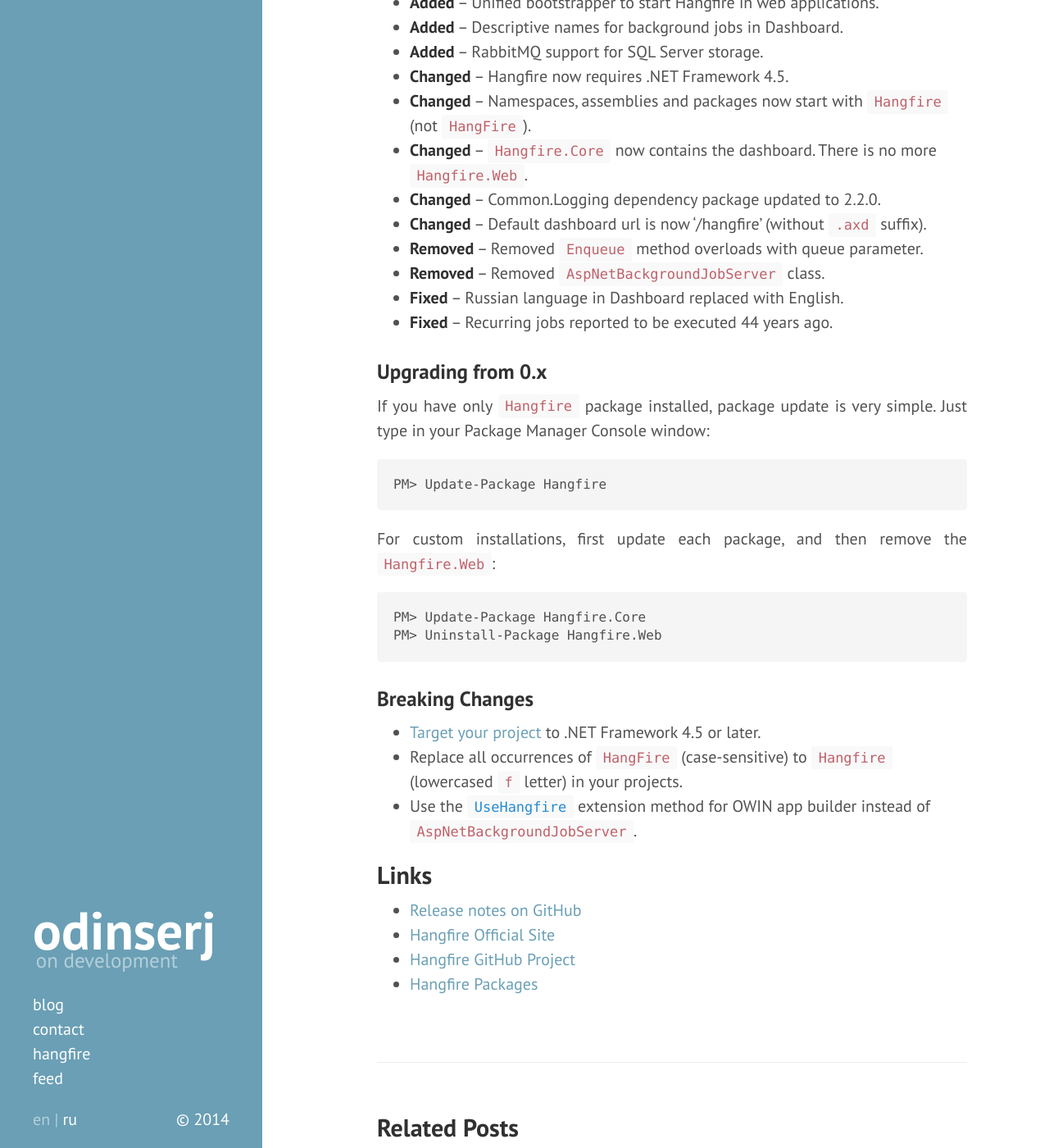
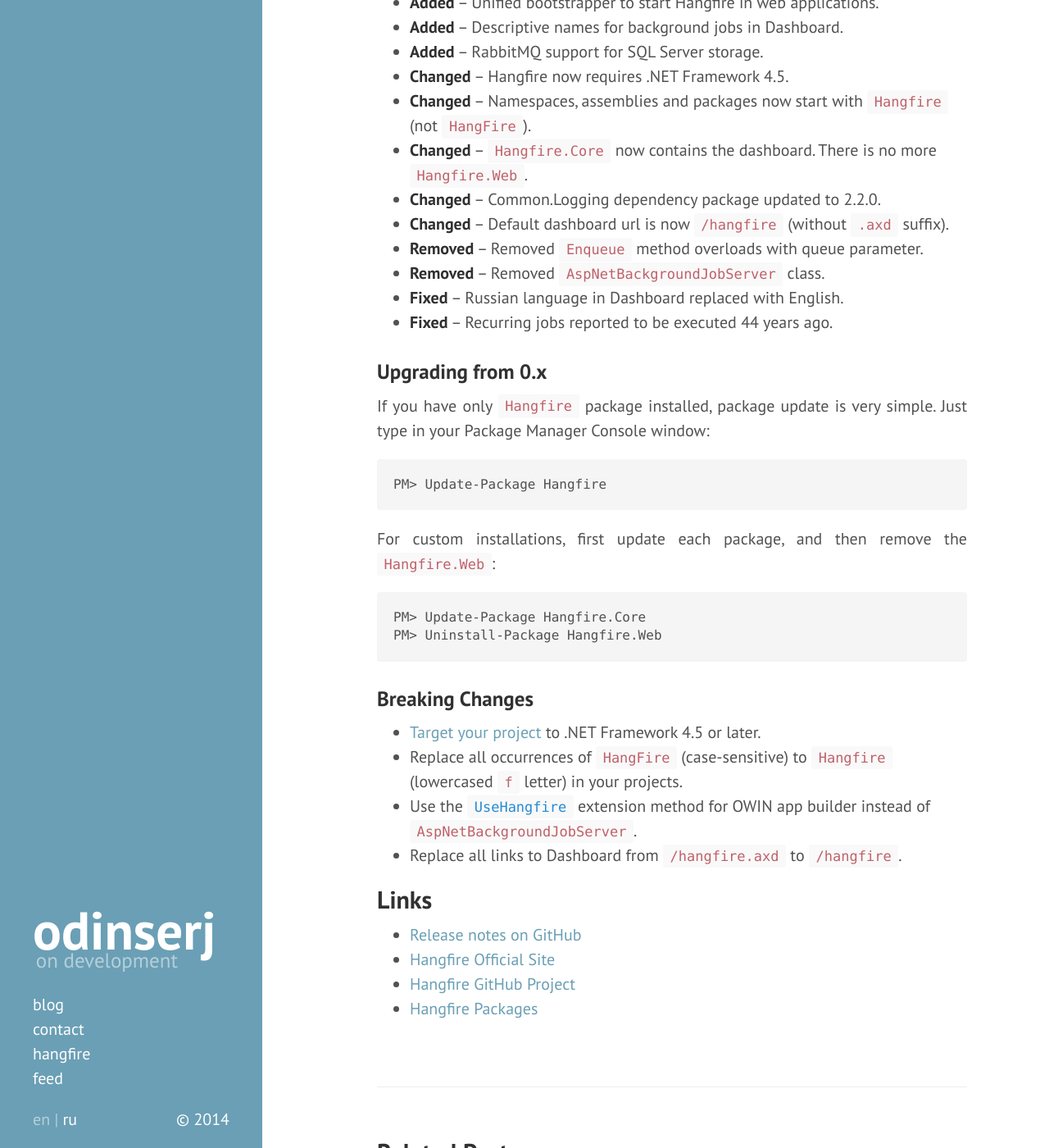
Before and after one commit to odinserj/odinserj.net, a Jekyll site: the page built from _posts/2014-06-30-hangfire-1.0-released.md, in a window 1280 px wide and 1400 px high, scrolled down 603 px. Shown: the whole window at 82% size. Built offline with Jekyll 4.4.1, drawn with Linux system fonts in a browser that asks for light colours; Markdown is read by kramdown in place of the engine named in the settings; comment, search, counter and statistics services are not loaded.

Commit message:
Note about dashboard url

```diff
--- a/_posts/2014-06-30-hangfire-1.0-released.md
+++ b/_posts/2014-06-30-hangfire-1.0-released.md
@@ -21,7 +21,7 @@ I want to thank everyone who helped me to reach this milestone, without your par
 * **Changed** – Namespaces, assemblies and packages now start with `Hangfire` (not `HangFire`).
 * **Changed** – `Hangfire.Core` now contains the dashboard. There is no more `Hangfire.Web`.
 * **Changed** – Common.Logging dependency package updated to 2.2.0.
-* **Changed** – Default dashboard url is now '/hangfire' (without `.axd` suffix).
+* **Changed** – Default dashboard url is now `/hangfire` (without `.axd` suffix).
 * **Removed** – Removed `Enqueue` method overloads with queue parameter.
 * **Removed** – Removed `AspNetBackgroundJobServer` class.
 * **Fixed** – Russian language in Dashboard replaced with English.
@@ -47,6 +47,7 @@ PM> Uninstall-Package Hangfire.Web
 * [Target your project](http://msdn.microsoft.com/en-us/library/bb398202.aspx) to .NET Framework 4.5 or later.
 * Replace all occurrences of `HangFire` (case-sensitive) to `Hangfire` (lowercased `f` letter) in your projects.
 * Use the [`UseHangfire`](http://docs.hangfire.io/en/latest/users-guide/getting-started/owin-bootstrapper.html) extension method for OWIN app builder instead of `AspNetBackgroundJobServer`.
+* Replace all links to Dashboard from `/hangfire.axd` to `/hangfire`.
 
 ## Links
 
```
